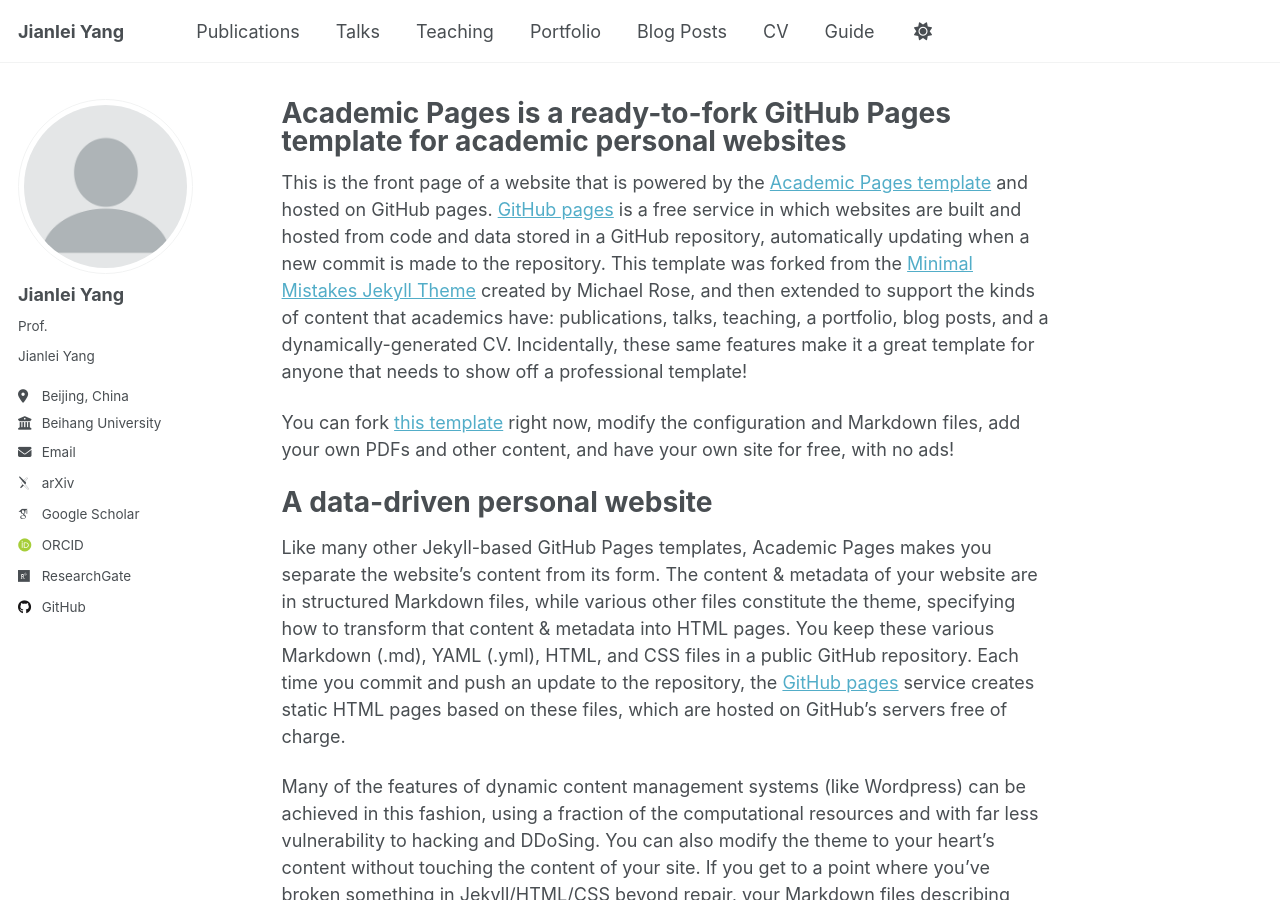
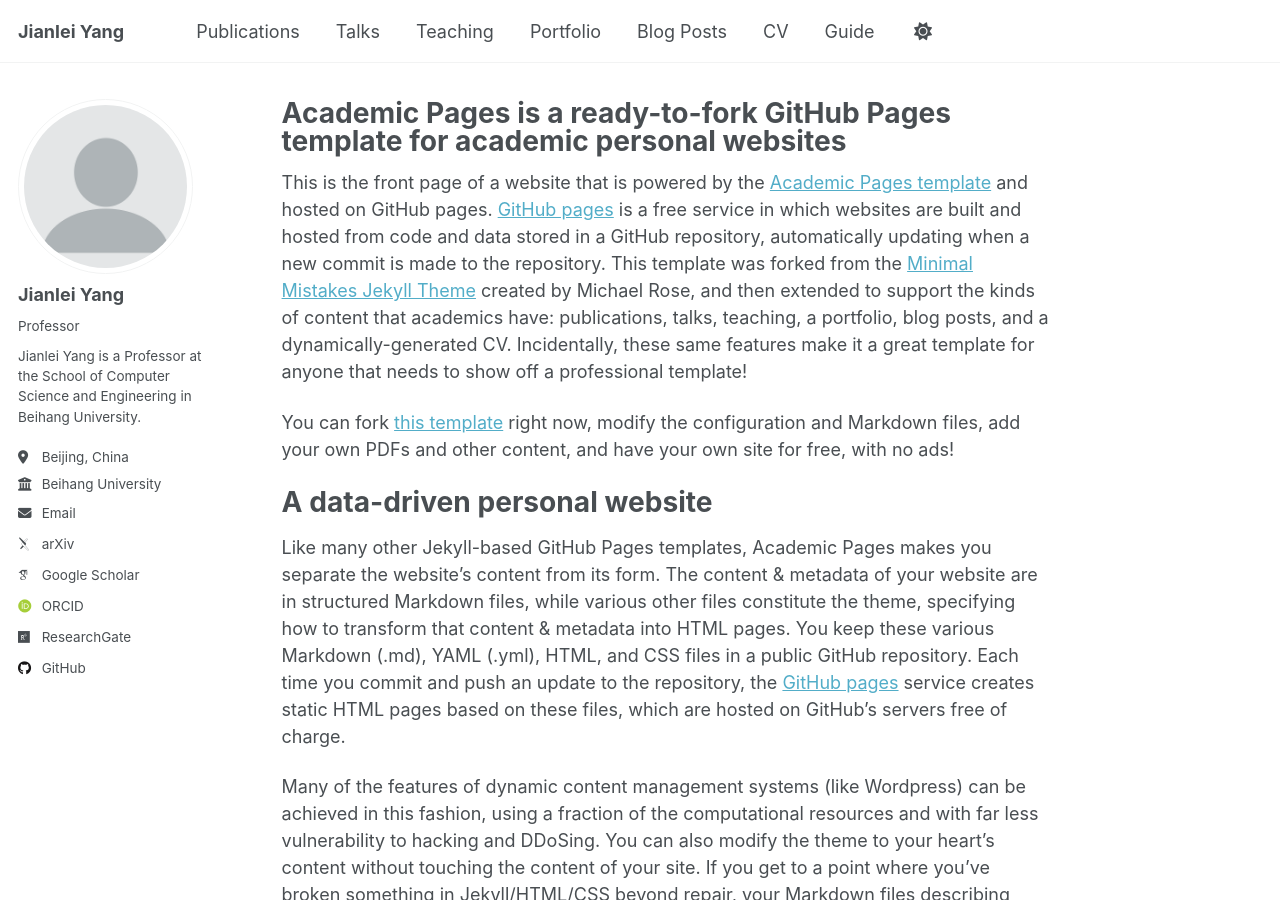
Before and after one commit to dogrush/dogrush.github.io, a Jekyll site: the page built from _pages/about.md, in a window 1280 px wide and 900 px high. Built offline with Jekyll 4.4.1, drawn with Linux system fonts in a browser that asks for light colours; some web fonts are replaced; a script that is not in the unit is left out.

Commit message:
Update _config.yml

```diff
--- a/_config.yml
+++ b/_config.yml
@@ -25,8 +25,8 @@ author:
   # Biographic information
   avatar           : "profile.png"
   name             : "Jianlei Yang"
-  pronouns         : "Prof."
-  bio              : "Jianlei Yang"
+  pronouns         : "Professor"
+  bio              : "Jianlei Yang is a Professor at the School of Computer Science and Engineering in Beihang University."
   location         : "Beijing, China"
   employer         : "Beihang University"
   uri              : # URL
```
